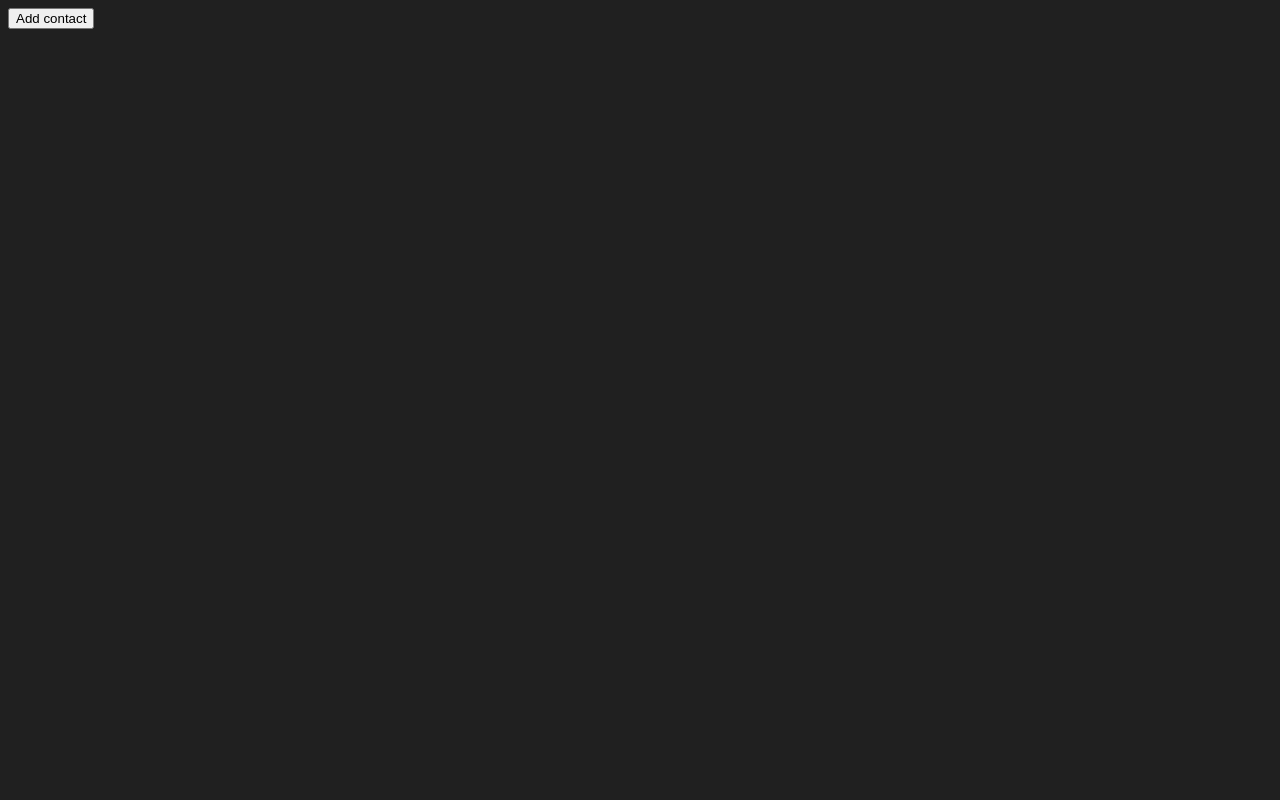
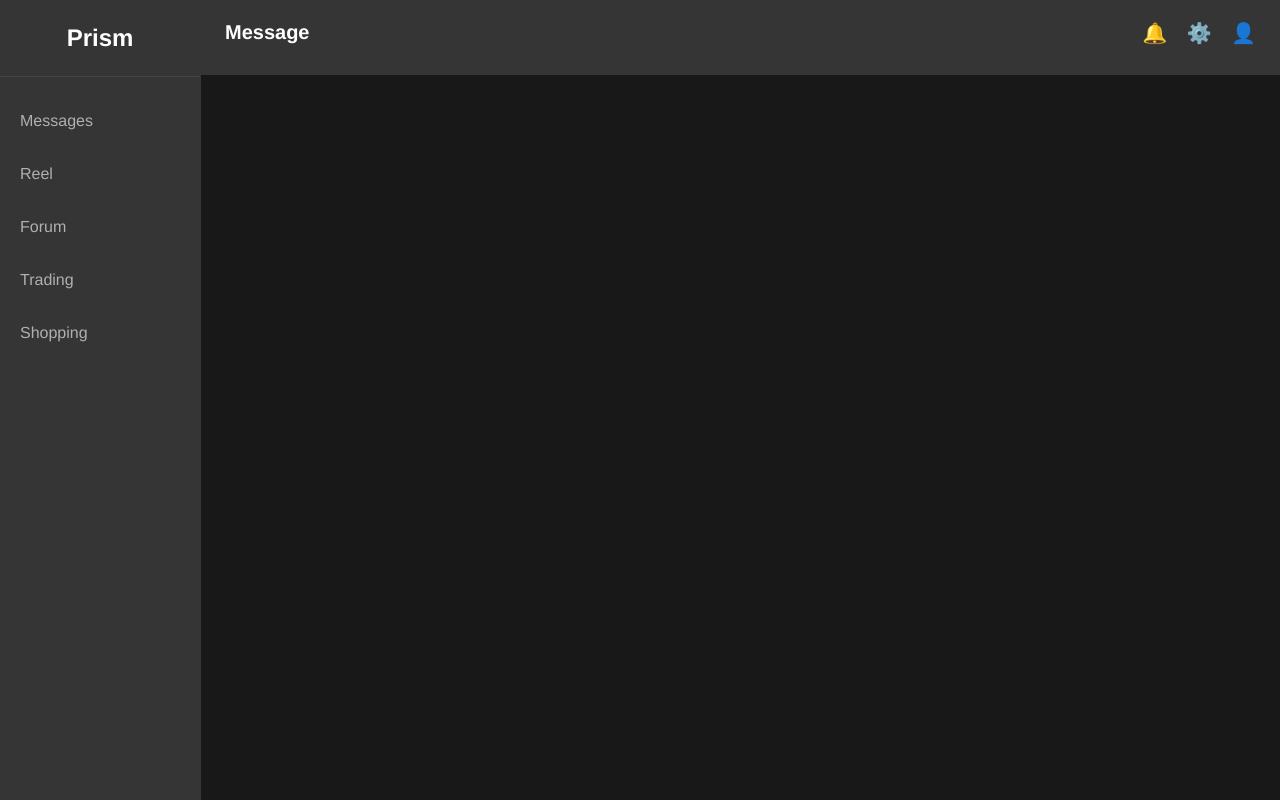
Before and after one commit to Hirukiu/Prism-Yowl, a plain HTML site: page mvp/frontend/message.html in a window 1280 px wide. Drawn offline with Linux system fonts and the light colour scheme.

Commit message:
better organisation of main layout

```diff
--- a/mvp/frontend/message.css
+++ b/mvp/frontend/message.css
@@ -1,8 +1,99 @@
-body{
-    font-family: Arial, Helvetica, sans-serif;
+body {
     background-color: #202020;
+    margin: 0;
+    height: 100vh;
+    font-family: 'Franklin Gothic Medium', 'Arial Narrow', Arial, sans-serif;
+    color: white;
+    overflow: hidden;
 }
 
-header{
-    background-color: #202020;
+.layout-principal {
+    display: flex;
+    width: 100vw;
+    height: 100vh;
 }
+
+
+.colone-left {
+    background-color: #353535;
+    width: 200px;
+    min-width: 200px;
+    height: 100%;
+    border-right: 1px solid transparent;
+    display: flex;
+    flex-direction: column;
+}
+
+.logo {
+    padding: 24px;
+    font-size: 24px;
+    font-weight: bold;
+    text-align: center;
+    border-bottom: 1px solid #444;
+}
+
+.menu {
+    list-style: none;
+    padding: 0;
+    margin-top: 20px;
+    width: 100%;
+}
+
+.menu li {
+    padding: 15px 20px;
+    margin-bottom: 5px;
+    cursor: pointer;
+    color: #b0b0b0;
+    transition: background 0.3s;
+}
+
+.menu li:hover {
+    background-color: #444;
+}
+
+.active {
+    background-color: #3d3d3d;
+    color: #ffffff;
+    border-left: 4px solid white;
+}
+
+
+.contenu-principal {
+    flex-grow: 1;
+    display: flex;
+    flex-direction: column;
+    background-color: #181818;
+}
+
+
+.top-bar {
+    display: flex;
+    justify-content: space-between;
+    align-items: center;
+    width: 100%;
+    box-sizing: border-box;
+    padding: 0 24px;
+    height: 75px;
+
+
+    background-color: #353535;
+
+    border-bottom: 10px solid transparent;
+}
+
+.top-bar h2 {
+    margin: 0;
+    font-size: 20px;
+}
+
+.icones span {
+    margin-left: 15px;
+    font-size: 20px;
+    cursor: pointer;
+}
+
+.content-block {
+    flex-grow: 1;
+    overflow-y: auto;
+    padding: 20px;
+}
--- a/mvp/frontend/message.html
+++ b/mvp/frontend/message.html
@@ -1,20 +1,50 @@
 <!DOCTYPE html>
 <html lang="fr">
+
 <head>
     <meta charset="UTF-8">
     <meta name="viewport" content="width=device-width, initial-scale=1.0">
-    <link rel="stylesheet" href="message.css">
     <title>Message</title>
+    <link rel="stylesheet" href="./message.css">
 </head>
-<body>
-    <header></header>
-    <section class="contacts">
-        <div class="add_contact">
-            <button>Add contact</button>
+
+<body class="layout-principal">
+    <div class="colone-left">
+        <div class="logo">Prism</div>
+
+        <ul class="menu">
+            <li>Messages</li>
+            <li>Reel</li>
+            <li>Forum</li>
+            <li>Trading</li>
+            <li>Shopping</li>
+        </ul>
+    </div>
+
+    <div class="contenu-principal">
+
+        <div class="top-bar">
+            <h2>Message</h2>
+            <div class="icones">
+                <span>🔔</span> <span>⚙️</span> <span>👤</span>
+            </div>
         </div>
-        <div>
 
-        </div>
-    </section>
+        <main class="content-block">
+
+        </main>
+
+    </div>
+
+    <script>
+        const boutons = document.querySelectorAll('.menu li');
+        boutons.forEach(function (bouton) {
+            bouton.addEventListener('click', function () {
+                boutons.forEach(b => b.classList.remove('active'));
+                bouton.classList.add('active');
+            });
+        });
+    </script>
 </body>
+
 </html>
--- a/mvp/frontend/parametre.css
+++ b/mvp/frontend/parametre.css
@@ -5,6 +5,10 @@ body {
     font-family: 'Franklin Gothic Medium', 'Arial Narrow', Arial, sans-serif;
     color: white;
     overflow: hidden;
+}
+a {
+    color: inherit;
+    text-decoration: none;
 }
 
 .layout-principal {
@@ -92,7 +96,7 @@ body {
     cursor: pointer;
 }
 
-.contenu-bloc {
+.content-block {
     flex-grow: 1;
     overflow-y: auto;
     padding: 20px;
```
Also changed, not shown: mvp/frontend/parametre.html (+7 -11 lines).
